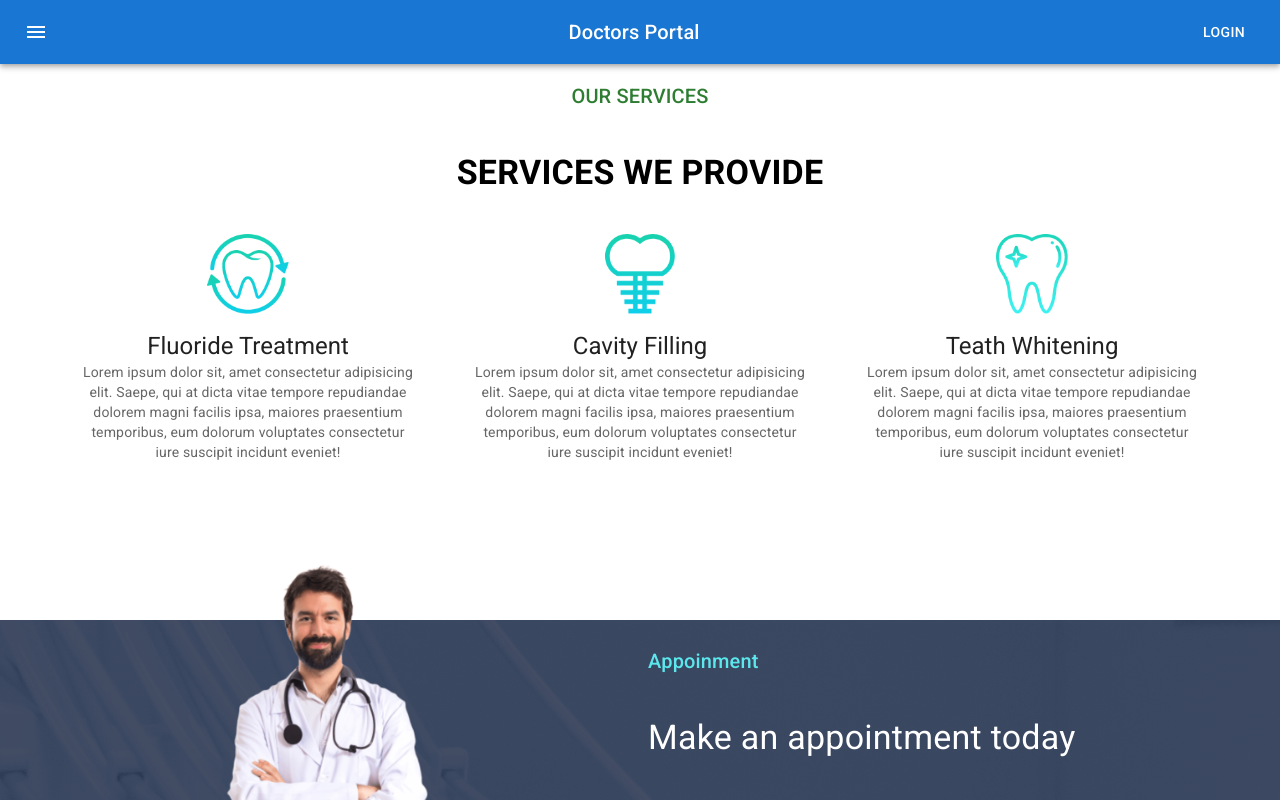
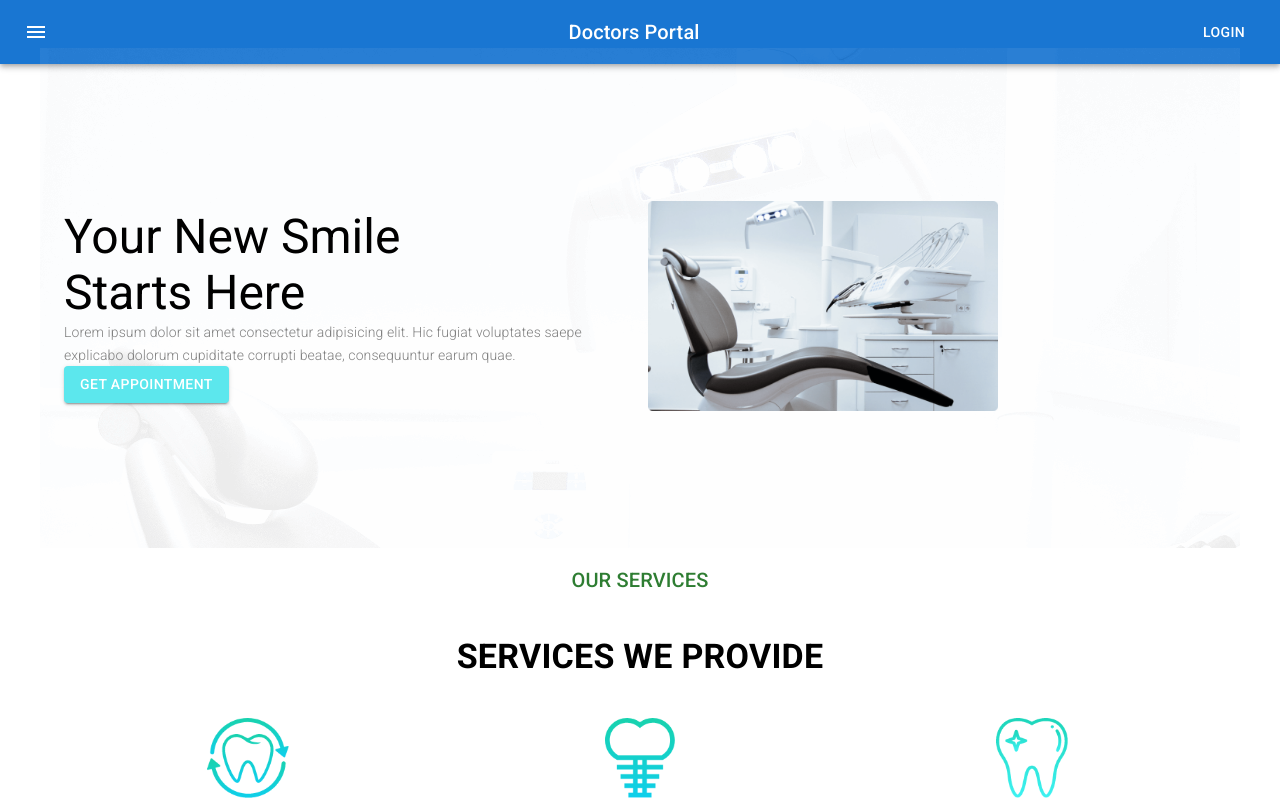
Before and after one commit to DebabrataSaha-570/Doctors-Portal-Client-notComplete, a React (Create React App) app: page / in a window 1280 px wide. Shown: the top 800 px of the page. Built offline with nearby package versions, Linux system fonts and the light colour scheme.

Commit message:
top banner added

```diff
--- /dev/null
+++ b/src/Pages/Banner/Banner.js
@@ -0,0 +1,52 @@
+import React from 'react';
+import { styled } from '@mui/material/styles';
+import Box from '@mui/material/Box';
+import Paper from '@mui/material/Paper';
+import Grid from '@mui/material/Grid';
+import { Button, Typography, Container } from '@mui/material';
+
+import chair from '../../images/chair.png'
+import bg from '../../images/bg.png'
+
+
+const bannerBg = {
+    background: `url(${bg})`,
+
+
+}
+
+const verticalCenter = {
+    display: 'flex',
+    alignItems: 'center',
+
+    height: '500px'
+
+}
+
+const Banner = () => {
+    return (
+        <Container style={bannerBg} sx={{ flexGrow: 1 }}>
+            <Grid container spacing={2}>
+                <Grid style={{ ...verticalCenter, textAlign: 'left' }} item xs={12} md={6}>
+                    <Box>
+                        <Typography variant="h3">
+                            Your New Smile <br />
+                            Starts Here
+                        </Typography>
+
+                        <Typography variant="h6" sx={{ fontSize: 14, color: 'gray', fontWeight: 300 }}>
+                            Lorem ipsum dolor sit amet consectetur adipisicing elit. Hic fugiat voluptates saepe explicabo dolorum cupiditate corrupti beatae, consequuntur earum quae.
+                        </Typography>
+                        <Button variant="contained" style={{ backgroundColor: '#5CE7ED' }}>Get Appointment </Button>
+                    </Box>
+                </Grid>
+                <Grid item xs={12} md={6} style={verticalCenter}>
+                    <img style={{ width: '350px' }} src={chair} alt="" />
+                </Grid>
+
+            </Grid>
+        </Container>
+    );
+};
+
+export default Banner;
--- a/src/Pages/Home/Home/Home.js
+++ b/src/Pages/Home/Home/Home.js
@@ -1,4 +1,5 @@
 import React from 'react';
+import Banner from '../../Banner/Banner';
 import Navigation from '../../Shared/Navigation/Navigation';
 import AppointmentBanner from '../AppointmentBanner/AppointmentBanner';
 import Services from '../Services/Services';
@@ -7,6 +8,7 @@
     return (
         <>
             <Navigation></Navigation>
+            <Banner></Banner>
             <Services></Services>
             <AppointmentBanner></AppointmentBanner>
         </>
```
